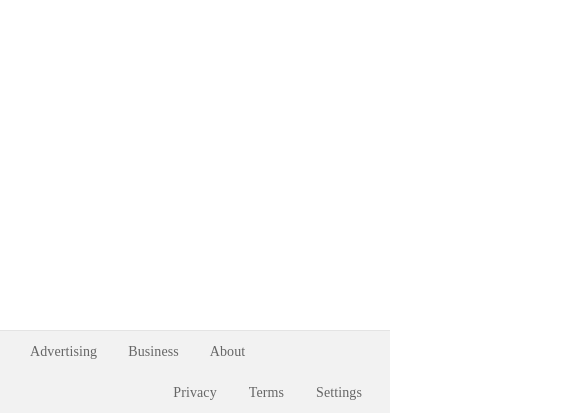
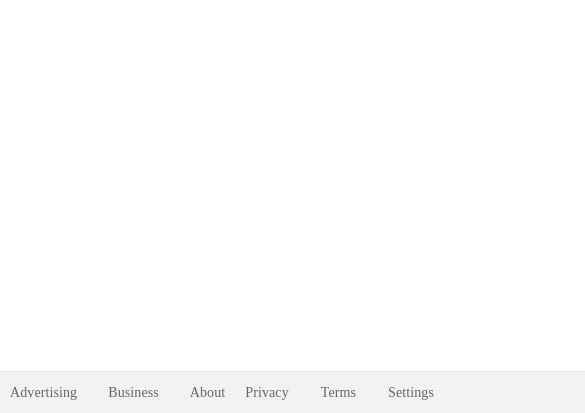
Before and after one commit to AbrahamEspiritu/Google-Repilica, a plain HTML site: page index.html in a window 390 px wide. Shown: the part 431-844 px from the top of the page, 585 px wide, since content can reach past the window. Drawn offline with Linux system fonts and the light colour scheme.

Commit message:
first commit

```diff
--- a/css/main.css
+++ b/css/main.css
@@ -178,3 +178,41 @@ a.button:hover {
     letter-spacing: 0.1px;
     font-size: 14px;
 }
+
+@media (max-width: 521px){
+	.right-site-links {
+		float: none;
+/* padding-right: 10px; */
+}
+}
+
+@media (min-width: 480px){
+	.left-site-links {
+	    float: left;
+	    padding-left: 0px;
+	}
+}
+
+@media (max-width: 478px){
+	.left-site-links {
+    float: left;
+    padding-left: 0px;
+}
+}
+
+@media (max-width: 468px){
+	.right-site-links {
+    float: none;
+    padding-right: 0px;
+}
+}
+
+@media (max-width: 450px){
+	.bottom-site-links {
+    bottom: 0 !important;
+    position: absolute;
+    width: 200%;
+    background-color: #f2f2f2;
+    border-top: 1px solid #e4e4e4;
+}
+}
--- a/index.html
+++ b/index.html
@@ -6,6 +6,7 @@
     <meta name="description" content="Codify Academy's Google Replication">
     <meta name="keywords" content="Codify Academy, Google Replication">
     <meta name="author" content="Abraham Espiritu @ Codify Academy">
+    <meta name="viewport" content="width=device-width, initial-scale=1.0">
     <title>Google Replica</title>
     <link href="https://maxcdn.bootstrapcdn.com/font-awesome/4.1.0/css/font-awesome.min.css" rel="stylesheet">
     <link rel="stylesheet" href="css/main.css">
```
